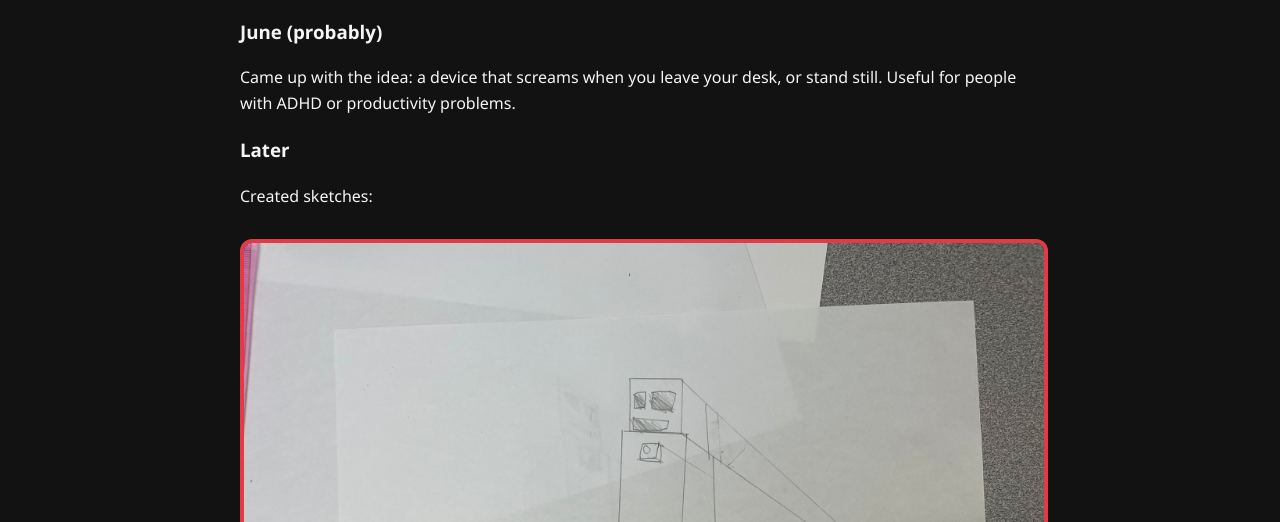
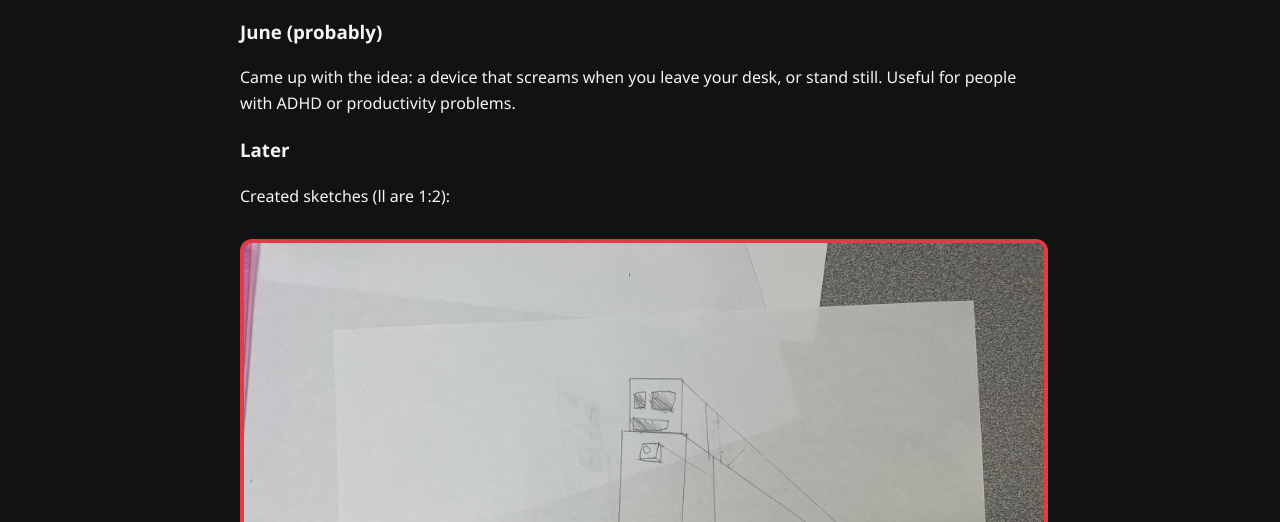
Before and after one commit to boxes-in-apples/siteformrhan, a plain HTML site: page planning.html in a window 1280 px wide. Shown: the part 278-800 px from the top of the page. Drawn offline with Linux system fonts and the light colour scheme.

Commit message:
Update planning.html

```diff
--- a/planning.html
+++ b/planning.html
@@ -23,7 +23,7 @@
       <p>Came up with the idea: a device that screams when you leave your desk, or stand still. Useful for people with ADHD or productivity problems.</p>
 
       <h3>Later</h3>
-      <p>Created sketches:</p>
+      <p>Created sketches (ll are 1:2):</p>
       <div class="image-box">
         <img src="drawing1.jpeg" alt="1 point" />
         <img src="drawing2.jpeg" alt="2 point" />
```
